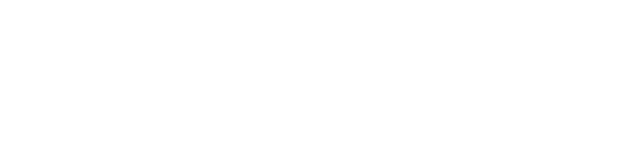
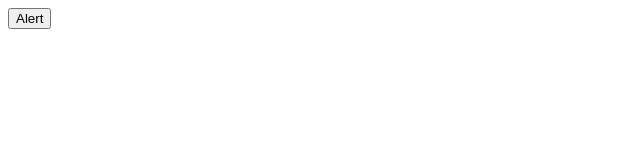
Before and after one commit to chentsulin/sweetalert-react, a website: page index.html in a window 1280 px wide. Shown: the whole page, without its empty margins (0-640 px from the left). Drawn offline with Linux system fonts and the light colour scheme; the site is published under a folder, as on GitHub Pages, so addresses that start at the root find nothing.

Commit message:
fix path

```diff
--- a/index.html
+++ b/index.html
@@ -4,6 +4,6 @@
   </head>
   <body>
     <div id="root"></div>
-	<script src="/static/bundle.js"></script>
+	<script src="static/bundle.js"></script>
   </body>
 </html>
```
